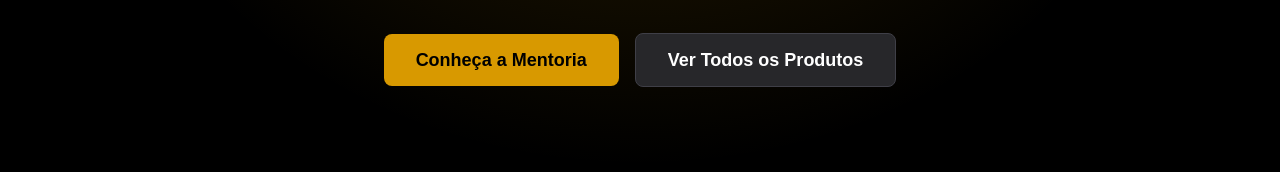
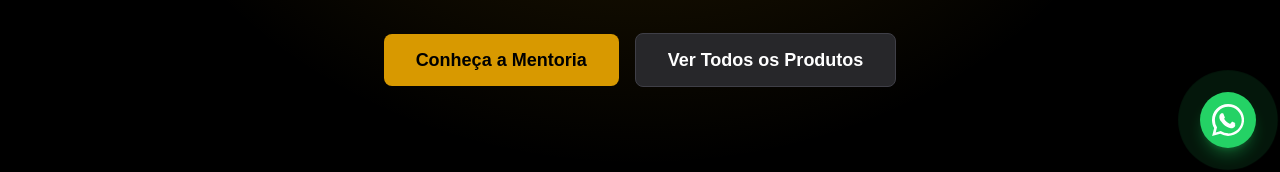
Before and after one commit to BrutusSMG/mentoria-goulart-site, a Next.js app: page / in a window 1280 px wide. Shown: the part 628-800 px from the top of the page. Built offline with nearby package versions, Linux system fonts and the light colour scheme; no server answers.

Commit message:
feat: pequenos ajustes no Footer e inclusão botão Whatsapp

```diff
--- a/src/app/layout.js
+++ b/src/app/layout.js
@@ -4,6 +4,7 @@ import ExitIntentHandler from "@/components/ExitIntentHandler";
 import Header from "@/components/Header";
 import Navbar from "@/components/Navbar";
 import Footer from "@/components/Footer";
+import WhatsAppButton from "@/components/WhatsAppButton";
 
 const geistSans = Geist({
   variable: "--font-geist-sans",
@@ -31,6 +32,7 @@ export default function RootLayout({ children }) {
         {children}
         <Footer />
         <ExitIntentHandler />
+        <WhatsAppButton />
       </body>
     </html>
   );
--- a/src/components/Footer.jsx
+++ b/src/components/Footer.jsx
@@ -92,27 +92,23 @@ const Footer = () => {
             {/* Ícones de Redes Sociais */}
             <div className="flex gap-4 justify-center">
               {/* Instagram */}
-              <a href="#" target="_blank" rel="noopener noreferrer" className="text-gray-400 hover:text-[#d89900] transition-colors">
+              <a href="https://www.instagram.com/professor_goulart/" target="_blank" rel="noopener noreferrer" className="text-gray-400 hover:text-[#d89900] transition-colors">
                 <svg className="w-6 h-6" fill="currentColor" viewBox="0 0 24 24"><path d="M12 2.163c3.204 0 3.584.012 4.85.07 3.252.148 4.771 1.691 4.919 4.919.058 1.265.069 1.645.069 4.849 0 3.205-.012 3.584-.069 4.849-.149 3.225-1.664 4.771-4.919 4.919-1.266.058-1.644.07-4.85.07-3.204 0-3.584-.012-4.849-.07-3.26-.149-4.771-1.699-4.919-4.92-.058-1.265-.07-1.644-.07-4.849 0-3.204.013-3.583.07-4.849.149-3.227 1.664-4.771 4.919-4.919 1.266-.057 1.645-.069 4.849-.069zM12 0C8.741 0 8.333.014 7.053.072 2.695.272.273 2.69.073 7.052.014 8.333 0 8.741 0 12c0 3.259.014 3.668.072 4.948.20 4.358 2.618 6.78 6.98 6.98C8.333 23.986 8.741 24 12 24c3.259 0 3.668-.014 4.948-.072 4.354-.2 6.782-2.618 6.979-6.98.059-1.28.073-1.689.073-4.948 0-3.259-.014-3.667-.072-4.947-.196-4.354-2.617-6.78-6.979-6.98C15.668.014 15.259 0 12 0zm0 5.838a6.162 6.162 0 100 12.324 6.162 6.162 0 000-12.324zM12 16a4 4 0 110-8 4 4 0 010 8zm6.406-11.845a1.44 1.44 0 100 2.881 1.44 1.44 0 000-2.881z"/></svg>
               </a>
               {/* YouTube */}
-              <a href="#" target="_blank" rel="noopener noreferrer" className="text-gray-400 hover:text-[#d89900] transition-colors">
+              <a href="https://www.youtube.com/@cursogarimpourbano" target="_blank" rel="noopener noreferrer" className="text-gray-400 hover:text-[#d89900] transition-colors">
                 <svg className="w-6 h-6" fill="currentColor" viewBox="0 0 24 24"><path d="M23.498 6.186a3.016 3.016 0 0 0-2.122-2.136C19.505 3.545 12 3.545 12 3.545s-7.505 0-9.377.505A3.017 3.017 0 0 0 .502 6.186C0 8.07 0 12 0 12s0 3.93.502 5.814a3.016 3.016 0 0 0 2.122 2.136c1.871.505 9.376.505 9.376.505s7.505 0 9.377-.505a3.015 3.015 0 0 0 2.122-2.136C24 15.93 24 12 24 12s0-3.93-.502-5.814zM9.545 15.568V8.432L15.818 12l-6.273 3.568z"/></svg>
               </a>
-              {/* WhatsApp */}
-              <a href="#" target="_blank" rel="noopener noreferrer" className="text-gray-400 hover:text-[#d89900] transition-colors">
-                <svg className="w-6 h-6" fill="currentColor" viewBox="0 0 24 24"><path d="M12.031 0C5.383 0 0 5.383 0 12.031c0 2.123.552 4.195 1.606 6.015L.106 24l6.105-1.602a11.96 11.96 0 005.82 1.514h.005c6.646 0 12.028-5.383 12.028-12.031S18.677 0 12.031 0zm0 21.912c-1.796 0-3.555-.483-5.097-1.397l-.366-.217-3.787.993.993-3.787-.217-.366a9.98 9.98 0 01-1.397-5.097c0-5.542 4.51-10.052 10.052-10.052s10.052 4.51 10.052 10.052-4.51 10.052-10.052 10.052zm5.51-7.53c-.302-.151-1.788-.882-2.065-.983-.276-.101-.478-.151-.679.151-.201.302-.78 .983-.956 1.184-.176.201-.352.226-.654.075-1.726-.867-2.946-1.714-4.088-3.664-.176-.302.176-.276.478-.882.101-.201.05-.377-.025-.528-.075-.151-.679-1.635-.93-2.238-.245-.59-.494-.51-.679-.52-.176-.01-.377-.01-.578-.01-.201 0-.528.075-.804.377-.276.302-1.056 1.031-1.056 2.515 0 1.484 1.081 2.918 1.232 3.12.151.201 2.126 3.245 5.148 4.548 2.035.879 2.785.754 3.313.628.628-.151 1.788-.73 2.04-1.434.251-.704.251-1.308.176-1.434-.075-.126-.276-.201-.578-.352z"/></svg>
-              </a>
               {/* Facebook */}
-              <a href="#" target="_blank" rel="noopener noreferrer" className="text-gray-400 hover:text-[#d89900] transition-colors">
+              <a href="https://www.facebook.com/gmetaispreciosos" target="_blank" rel="noopener noreferrer" className="text-gray-400 hover:text-[#d89900] transition-colors">
                 <svg className="w-6 h-6" fill="currentColor" viewBox="0 0 24 24"><path d="M24 12.073c0-6.627-5.373-12-12-12s-12 5.373-12 12c0 5.99 4.388 10.954 10.125 11.854v-8.385H7.078v-3.469h3.047V9.43c0-3.007 1.792-4.669 4.533-4.669 1.312 0 2.686.235 2.686.235v2.953H15.83c-1.491 0-1.956.925-1.956 1.874v2.25h3.328l-.532 3.469h-2.796v8.385C19.612 23.027 24 18.062 24 12.073z"/></svg>
               </a>
               {/* LinkedIn */}
-              <a href="#" target="_blank" rel="noopener noreferrer" className="text-gray-400 hover:text-[#d89900] transition-colors">
+              <a href="https://www.linkedin.com/in/professor-goulart/" target="_blank" rel="noopener noreferrer" className="text-gray-400 hover:text-[#d89900] transition-colors">
                 <svg className="w-6 h-6" fill="currentColor" viewBox="0 0 24 24"><path d="M20.447 20.452h-3.554v-5.569c0-1.328-.027-3.037-1.852-3.037-1.853 0-2.136 1.445-2.136 2.939v5.667H9.351V9h3.414v1.561h.046c.477-.9 1.637-1.85 3.37-1.85 3.601 0 4.267 2.37 4.267 5.455v6.286zM5.337 7.433c-1.144 0-2.063-.926-2.063-2.065 0-1.138.92-2.063 2.063-2.063 1.14 0 2.064.925 2.064 2.063 0 1.139-.925 2.065-2.064 2.065zm1.782 13.019H3.555V9h3.564v11.452zM22.225 0H1.771C.792 0 0 .774 0 1.729v20.542C0 23.227.792 24 1.771 24h20.451C23.2 24 24 23.227 24 22.271V1.729C24 .774 23.2 0 22.222 0h.003z"/></svg>
               </a>
               {/* TikTok */}
-              <a href="#" target="_blank" rel="noopener noreferrer" className="text-gray-400 hover:text-[#d89900] transition-colors">
+              <a href="https://www.tiktok.com/@professor.goulart" target="_blank" rel="noopener noreferrer" className="text-gray-400 hover:text-[#d89900] transition-colors">
                 <svg className="w-6 h-6" fill="currentColor" viewBox="0 0 24 24"><path d="M12.525.02c1.31-.02 2.61-.01 3.91-.02.08 1.53.63 3.09 1.75 4.17 1.12 1.11 2.7 1.62 4.24 1.79v4.03c-1.44-.05-2.89-.35-4.2-.97-.57-.26-1.1-.59-1.62-.93-.01 2.92.01 5.84-.02 8.75-.08 2.26-1.17 4.49-2.96 5.9-1.71 1.34-3.95 1.86-6.09 1.45-2.24-.42-4.25-1.83-5.36-3.83-1.1-1.99-1.2-4.42-.28-6.49 1.03-2.31 3.3-3.9 5.8-4.26v4.06c-1.51.23-2.94 1.18-3.6 2.53-.66 1.36-.6 3.03.16 4.33.76 1.3 2.25 2.15 3.78 2.22 1.54.07 3.09-.6 4.02-1.81.93-1.21 1.25-2.8 1.14-4.33-.1-4.9-.05-9.8-.05-14.7z" />
                 </svg>
               </a>
--- /dev/null
+++ b/src/components/WhatsAppButton.jsx
@@ -0,0 +1,37 @@
+// src/components/WhatsAppButton.jsx
+"use client";
+
+const WhatsAppButton = () => {
+  // Substitua pelo número real do suporte (com DDI 55 e o DDD)
+  const numeroWhatsApp = "5541988706921";
+
+  // Mensagem padrão que já vem escrita quando o cliente clica
+  const mensagem = "Olá! Estava no site do Garimpo Urbano e gostaria de tirar uma dúvida.";
+
+  const linkWhatsApp = `https://wa.me/${numeroWhatsApp}?text=${encodeURIComponent(mensagem )}`;
+
+  return (
+    <a
+      href={linkWhatsApp}
+      target="_blank"
+      rel="noopener noreferrer"
+      className="fixed bottom-6 right-6 z-50 flex items-center justify-center w-14 h-14 bg-[#25D366] text-white rounded-full shadow-lg shadow-[#25D366]/30 hover:bg-[#20ba56] hover:scale-110 transition-all duration-300 group"
+      aria-label="Fale conosco no WhatsApp"
+    >
+      {/* Efeito de "Pulsar" atrás do botão para chamar atenção */}
+      <span className="absolute w-full h-full rounded-full bg-[#25D366] opacity-50 animate-ping -z-10"></span>
+
+      {/* Ícone Oficial do WhatsApp */}
+      <svg className="w-8 h-8 z-10" fill="currentColor" viewBox="0 0 24 24">
+        <path d="M12.031 0C5.383 0 0 5.383 0 12.031c0 2.123.552 4.195 1.606 6.015L.106 24l6.105-1.602a11.96 11.96 0 005.82 1.514h.005c6.646 0 12.028-5.383 12.028-12.031S18.677 0 12.031 0zm0 21.912c-1.796 0-3.555-.483-5.097-1.397l-.366-.217-3.787.993.993-3.787-.217-.366a9.98 9.98 0 01-1.397-5.097c0-5.542 4.51-10.052 10.052-10.052s10.052 4.51 10.052 10.052-4.51 10.052-10.052 10.052zm5.51-7.53c-.302-.151-1.788-.882-2.065-.983-.276-.101-.478-.151-.679.151-.201.302-.78 .983-.956 1.184-.176.201-.352.226-.654.075-1.726-.867-2.946-1.714-4.088-3.664-.176-.302.176-.276.478-.882.101-.201.05-.377-.025-.528-.075-.151-.679-1.635-.93-2.238-.245-.59-.494-.51-.679-.52-.176-.01-.377-.01-.578-.01-.201 0-.528.075-.804.377-.276.302-1.056 1.031-1.056 2.515 0 1.484 1.081 2.918 1.232 3.12.151.201 2.126 3.245 5.148 4.548 2.035.879 2.785.754 3.313.628.628-.151 1.788-.73 2.04-1.434.251-.704.251-1.308.176-1.434-.075-.126-.276-.201-.578-.352z"/>
+      </svg>
+
+      {/* Tooltip (Balãozinho) que aparece ao passar o mouse no PC */}
+      <span className="absolute right-16 bg-zinc-800 text-white text-xs px-3 py-1.5 rounded-lg opacity-0 group-hover:opacity-100 transition-opacity duration-300 whitespace-nowrap pointer-events-none border border-zinc-700">
+        Precisa de ajuda?
+      </span>
+    </a>
+  );
+};
+
+export default WhatsAppButton;
```
